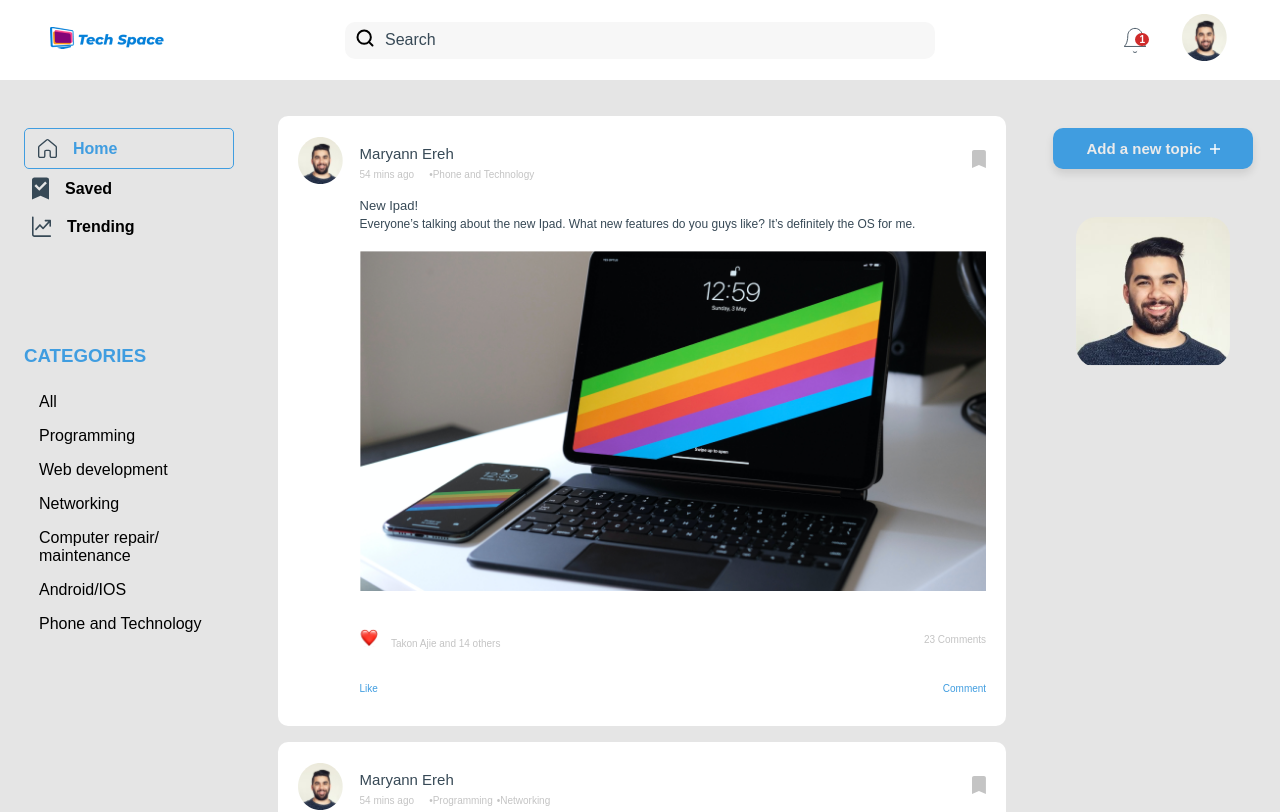
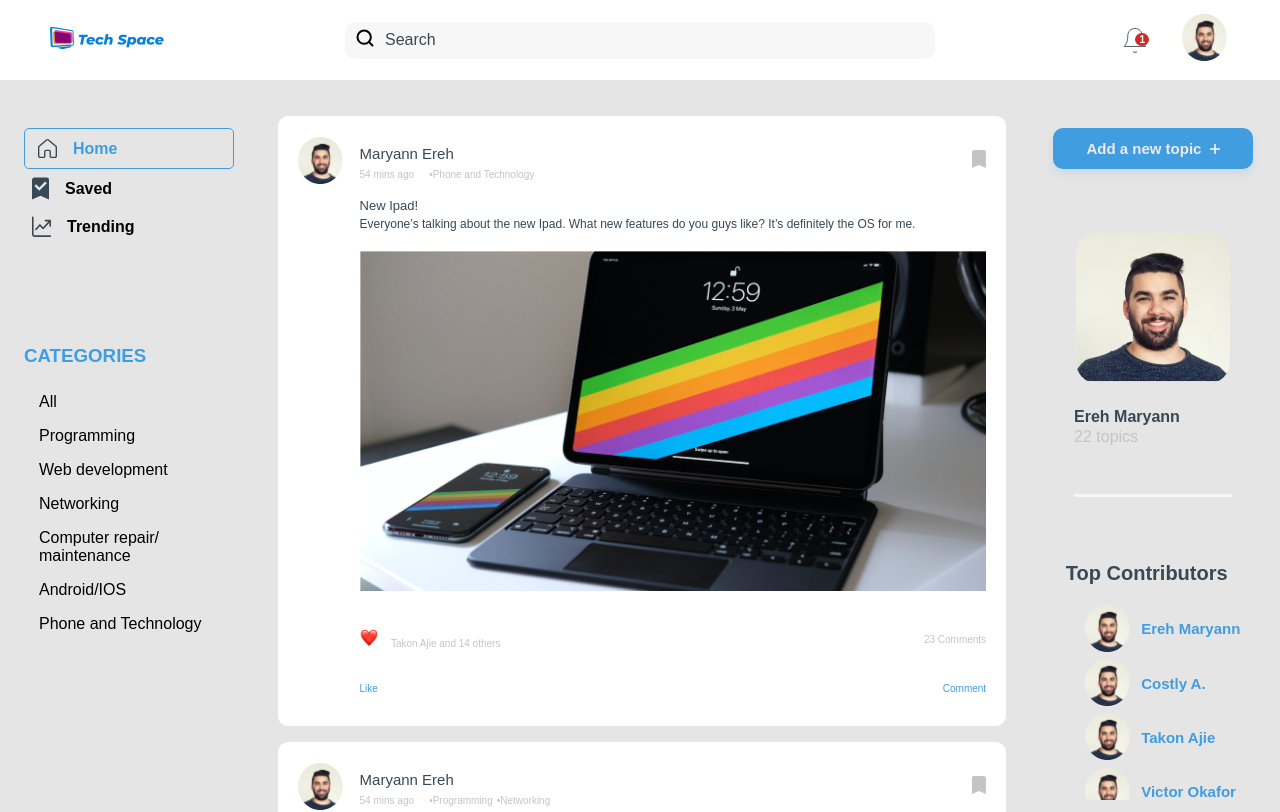
Before and after one commit to Erehmaryann/tech_space, a Next.js app: page /home in a window 1280 px wide. Shown: the top 812 px of the page. Built offline with nearby package versions, Linux system fonts and the light colour scheme.

Commit message:
contributor sector

```diff
--- a/components/Navlink/navlink.js
+++ b/components/Navlink/navlink.js
@@ -38,23 +38,22 @@ const ParentDiv = styled.div`
     display: flex;
     flex-direction: column;
     justify-content: space-between;
-
-    /* .active {
-        color: "#409DE0";
-    } */
 `;
 
 const Div = styled.div`
     display: flex;
     align-items: center;
-    &.p-1 {
-        padding: 0.5rem;
+    padding-left: 1rem;
+    .p-1 {
+        padding: 0.2rem;
         display: inline-block;
     }
-    &.ps-4 {
-        padding-left: 1.5rem;
+    .ps-4 {
+        padding-left: 0.5rem;
         display: inline-block;
         font-weight: bold;
+        font-size: 15px;
+        color: #409de0
     }
 `;
 
--- a/components/sideprofile/sideProfile.js
+++ b/components/sideprofile/sideProfile.js
@@ -4,6 +4,30 @@ import Image from "next/image";
 
 import CateInputs from '../cateinputs/cateInputs';
 import Modal from "../modal/Modal";
+import Navlink from '../navlink/navlink';
+
+const conData = [
+    {
+        name: "Ereh Maryann",
+        img: "/assets/svg/profilepix.svg",
+    },
+    {
+        name: "Costly A.",
+        img: "/assets/svg/profilepix.svg",
+    },
+    {
+        name: "Takon Ajie",
+        img: "/assets/svg/profilepix.svg",
+    },
+    {
+        name: "Victor Okafor",
+        img: "/assets/svg/profilepix.svg",
+    },
+    {
+        name: "Takon Ajie",
+        img: "/assets/svg/profilepix.svg",
+    },
+];
 
 const SideProfile = () => {
     const [showModal, setShowModal] = useState(false);
@@ -29,44 +53,78 @@ const SideProfile = () => {
             </Modal>
             <div className="profile-pix">
                 <Image src="/assets/svg/sideDp.svg" width={158} height={150} alt="side-profile-pix" />
+                <h4>Ereh Maryann</h4>
+                <span>22 topics</span>
+            </div>
+            <div className="contributors">
+                <h2>Top Contributors</h2>
+                {
+                    conData.map((data, index) => (
+                        <Navlink
+                            key={index}
+                            variant="div"
+                            img={data.img}
+                            name={data.name}
+                        />
+                    ))
+                }
             </div>
         </Div>
     );
 };
+
+const Button = styled.button`
+  background-color: #409de0;
+  cursor: pointer;
+  width: 200px;
+  display: flex;
+  justify-content: center;
+  align-items: center;
+  padding: 12px;
+  box-shadow: 0px 5px 8px rgba(64, 157, 224, 0.15);
+  border-radius: 10px;
+  border: none;
+  outline: none;
+  font-style: normal;
+  font-weight: bold;
+  font-size: 15px;
+  color: #ebebeb;
+`;
 
 const Div = styled.div`
   padding: 3rem 1rem;
   display: flex;
   align-items: center;
   flex-direction: column;
-  height: 50vh;
+  height: 90vh;
   width: 25%;
   position: -webkit-sticky;
   position: sticky;
+  overflow-y: scroll;
   top: 5rem;
 
   .profile-pix {
-      margin-top: 3rem;
+    margin-top: 4rem;
+    padding-bottom: 3rem;
+    border-bottom: 3px solid #F6F6F6;
+;
+
+    h4 {
+    margin-bottom: 2px;
+    color: #374956;
+
+    }
+    span {
+    color: #C4C4C4;
+    }
+  }
+  .contributors {
+      padding-top: 3rem;
+    h2 {
+        color: #374956;
+        font-size: 20px;
+    }
   }
 `;
 
-const Button = styled.button`
-  background: #409de0;
-  cursor: pointer;
-  width: 200px;
-  display: flex;
-  justify-content: center;
-  align-items: center;
-  padding: 12px;
-  box-shadow: 0px 5px 8px rgba(0, 0, 0, 0.1);
-  border-radius: 10px;
-  border: none;
-  // typography
-  font-style: normal;
-  font-weight: bold;
-  font-size: 15px;
-  color: #ebebeb;
-  text-decoration: none;
-`;
-
 export default SideProfile;
```
